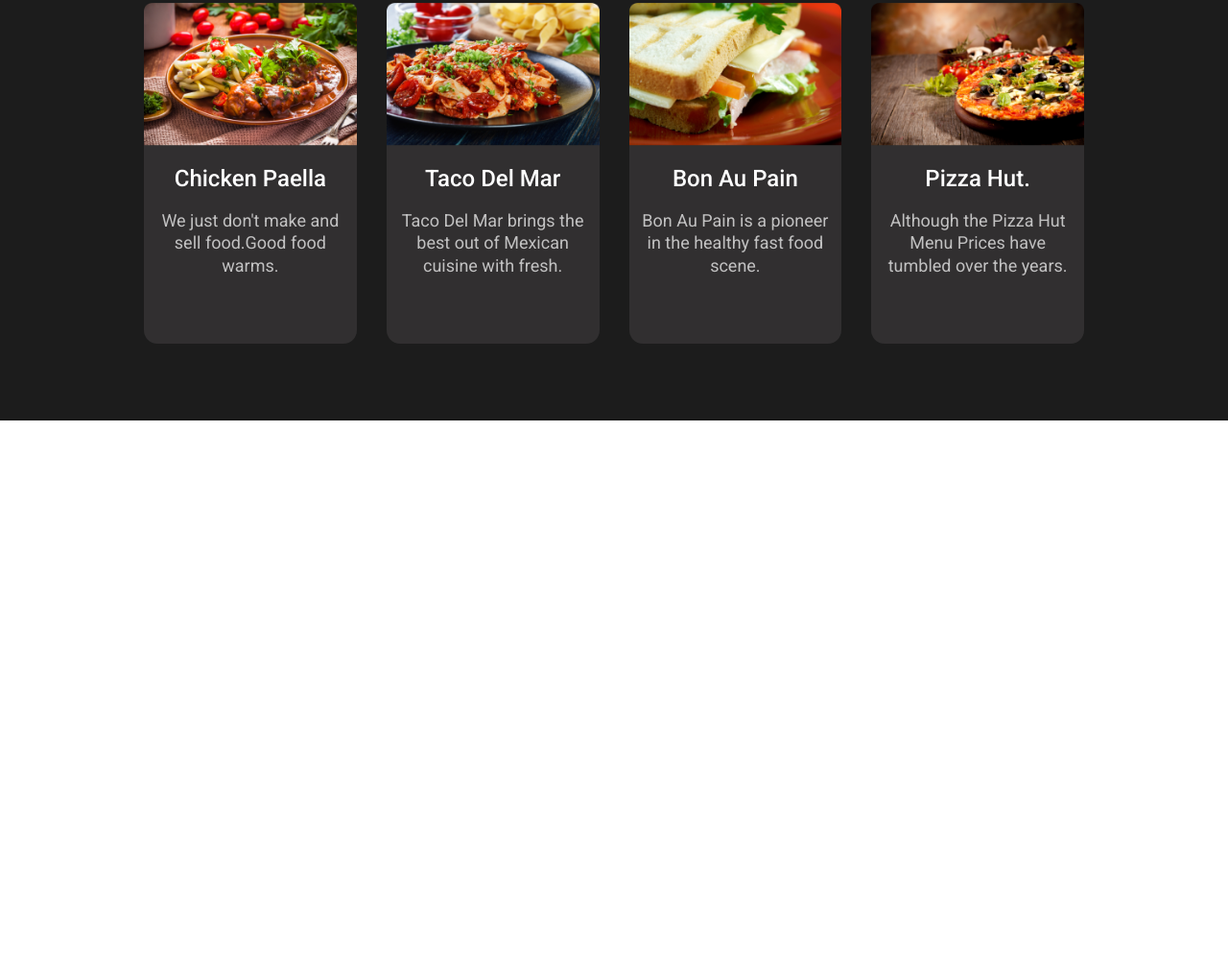
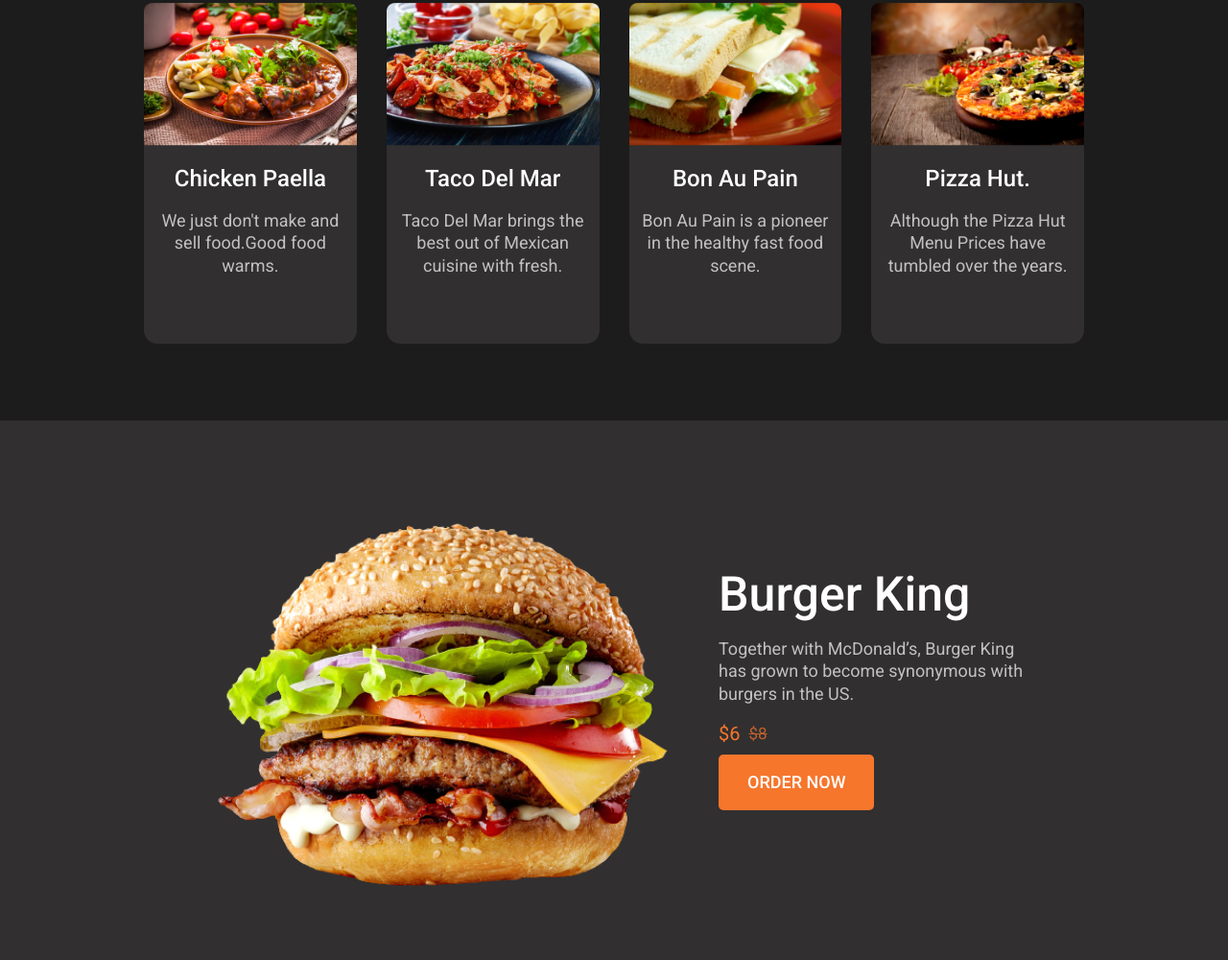
Before and after one commit to itsnooshin/burger-king-landing, a plain HTML site: page index.html in a window 1280 px wide. Shown: the part 877-1877 px from the top of the page at 96% size. Before the commit the page ends 1315 px from the top, so only its background shows below. Drawn offline with Linux system fonts and the light colour scheme.

Commit message:
fix:style to the order section and use flexbox to display side by side in order section

```diff
--- a/index.html
+++ b/index.html
@@ -56,7 +56,7 @@
         <div class="cards">
           <div class="img-card">
             <figure>
-                <img src="./assets/img-chicken.png" alt="" class="food-img" />
+              <img src="./assets/img-chicken.png" alt="" class="food-img" />
             </figure>
           </div>
           <div class="info-card">
@@ -70,7 +70,7 @@
         <div class="cards">
           <div class="img-card">
             <figure>
-                <img src="./assets/Taco-img.png" alt="" class="food-img" />
+              <img src="./assets/Taco-img.png" alt="" class="food-img" />
             </figure>
           </div>
           <div class="info-card">
@@ -110,5 +110,28 @@
         </div>
       </div>
     </section>
+    <!-- section buy the humberger -->
+    <section class="section-order-burger">
+        <div class="container-order">
+
+            <div class="order-img">
+              <figure>
+                <img src="./assets/burger-img.png" alt="" class="img-burger" />
+              </figure>
+            </div>
+            <div class="order-information">
+              <h1 class="order-info_title">Burger King</h1>
+              <p class="order-info_lead">
+                Together with McDonald’s, Burger King has grown to become synonymous
+                with burgers in the US.
+              </p>
+              <div class="span">
+                  <span class="big-cost">$6</span>
+                  <span class="small-cost">$8</span>
+              </div>
+              <a href="#" class="btn btn-primary">ORDER NOW</a>
+            </div>
+        </div>
+    </section>
   </body>
 </html>
--- a/styles/styles.css
+++ b/styles/styles.css
@@ -1,4 +1,3 @@
-
 
 /* css reset */
 * {
@@ -41,11 +40,25 @@ textarea,
 input {
   font-family: inherit;
 }
+h1,
+h2,
+h3 ,
+h4 ,
+h5 ,
+h6{
+  color: #fff;
+  font-weight: 500;
+}
+p{
+  color: #fff;
+  opacity: 0.7;
+  font-weight: 400;
+}
 /* buttons */
 .btn{
     display: inline-block;
     color: #fff;
-    font-size: 1.6rem;
+    font-size: 1.8rem;
    font-weight: 500;
     padding: 2rem 3rem;
     border-radius: 5px;
@@ -116,8 +129,7 @@ input {
     max-width: 600px;
     font-size: 2rem;
     line-height: 1.5;
-    color: #fff;
-    opacity: 0.7;
+
     margin-bottom:2rem ;
 }
 
@@ -159,12 +171,11 @@ figure{
   text-align: center;
 }
 .boxes-title {
-  color: #fff;
-  font-weight: 500;
+
   font-size: 2.4rem;
 }
 .info-card .boxes-lead{
-  color: #fff;
+
   font-weight: 300;
   opacity: 0.7;
   font-size: 1.8rem;
@@ -173,3 +184,47 @@ figure{
   line-height: 1.3;
 
 }
+.section-order-burger{
+  background-color:#312F30;
+}
+.container-order{
+  display: flex;
+  align-items: center;
+  justify-content: space-between;
+   padding: 3rem 20rem;
+}
+.order-information{
+  display: flex;
+  flex-direction: column;
+  justify-content: center;
+  align-items: flex-start;
+
+}
+.order-info_title{
+
+  font-size: 5rem;
+
+}
+.order-info_lead{
+  max-width: 500px;
+  font-size: 1.8rem;
+  font-weight: 400;
+  line-height: 1.3;
+  margin: 2rem 0;
+}
+.span{
+  display: flex;
+  align-items: center;
+  gap: 9px;
+  margin-bottom: 12px;
+}
+.big-cost{
+  color: #F6762C;
+  font-size: 2rem;
+}
+.small-cost{
+  color: #F6762C;
+  opacity: 0.7;
+  font-size:1.7rem ;
+  text-decoration:line-through;
+}
```
Also changed, not shown: assets/burger-img.png (renamed from assets/ND1uYKryW0-removebg-preview 1.png).
